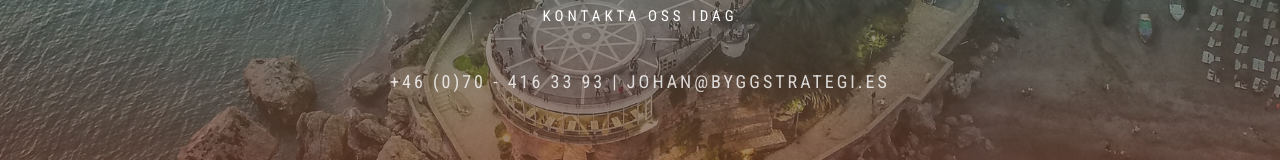
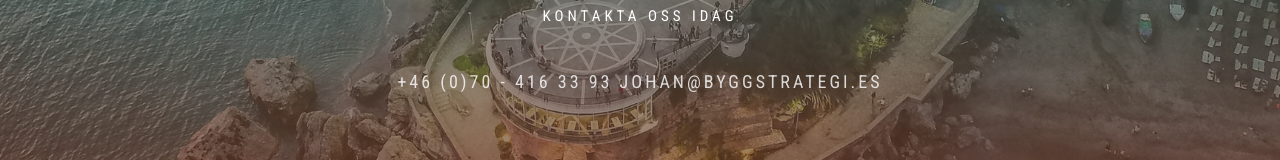
Before and after one commit to self85/byggstrategi_agency, a plain HTML site: page index.html in a window 1280 px wide. Shown: the part 388-548 px from the top of the page. Drawn offline with nearby package versions, Linux system fonts and the light colour scheme; some packages are replaced by stand-ins of ours; a web font is replaced by a local one.

Commit message:
removed |

```diff
--- a/index.html
+++ b/index.html
@@ -85,7 +85,7 @@
           </div>
           <div class="font-alt mb-40 titan-title-size-1">Kontakta oss idag</div>
           <div class="font-alt mb-40 titan-title-size-2"><!--<span class="rotate"></span>--><a href="tel:+46704163393"
-              style="color: white;">+46 (0)70 - 416 33 93</a> |
+              style="color: white;">+46 (0)70 - 416 33 93</a>
             <a href="mailto:johan@byggstrategi.se" style="color: white;">johan@byggstrategi.es</a>
           </div>
         </div>
```
